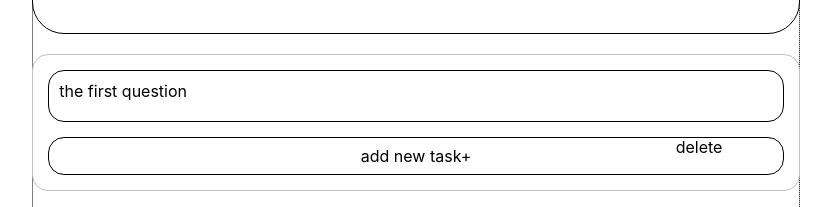
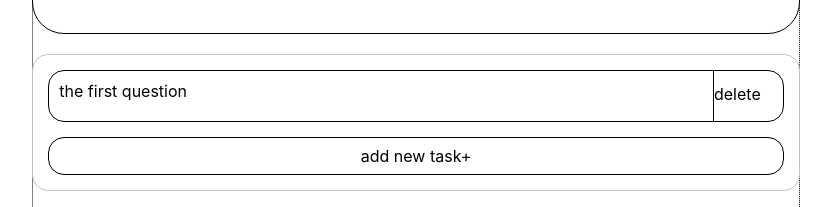
Before and after one commit to rmit-s3712674-Sijie-Shi/chat-page, a React (Create React App) app: page /main in a window 1280 px wide. Shown: the part 190-397 px from the top of the page, without its empty margins (224-1055 px from the left). Built offline with nearby package versions, Linux system fonts and the light colour scheme.

Commit message:
add uuid, delete question function

```diff
--- a/package.json
+++ b/package.json
@@ -10,12 +10,14 @@
     "@types/node": "^16.18.23",
     "@types/react": "^18.0.37",
     "@types/react-dom": "^18.0.11",
+    "@types/uuid": "^9.0.2",
     "axios": "^1.4.0",
     "react": "^18.2.0",
     "react-dom": "^18.2.0",
     "react-router-dom": "^6.11.0",
     "react-scripts": "5.0.1",
     "typescript": "^4.9.5",
+    "uuid": "^9.0.0",
     "web-vitals": "^2.1.4"
   },
   "scripts": {
--- a/src/formpage/formContext.ts
+++ b/src/formpage/formContext.ts
@@ -1,24 +1,18 @@
 import React, { Dispatch } from "react";
 import { IForm, IQuestion } from "./form";
+import { v4 as uuidv4 } from 'uuid';
 
 export const formData:IForm = {
     id: "",
     title:"title",
     questions:[{
-        id: "0",
+        id: uuidv4(),
         description:"the first question",
         maxRate: 0,
         minRate: 0
     }],
     timestamp: 0,
     endtime:0
-}
-
-export const newQuestion: IQuestion ={
-    id: "0",
-    description:"the first question",
-    maxRate: 0,
-    minRate: 0
 }
 
 export const formReducer = (state: IForm, action:{type: string, title?: string, question?:IQuestion}): IForm => {
@@ -30,7 +24,15 @@ export const formReducer = (state: IForm, action:{type: string, title?: string,
             }
             return state
         case "addQuestion":
+            if(state.questions) {
+                const newQuestion:IQuestion = {
+                    id: uuidv4(),
+                    description:"the first question",
+                    maxRate: 0,
+                    minRate: 0
+                }
                 state.questions = state.questions? [...state.questions, newQuestion] : [newQuestion]
+            }
             console.log(state)
             return state
         case "editQuestion":
@@ -43,6 +45,14 @@ export const formReducer = (state: IForm, action:{type: string, title?: string,
                 }) : state.questions = [action.question]
             }
             return state
+            case "deleteQuestion":
+                if(action.question) {
+                    state.questions ? state.questions = state.questions.filter((res) => {
+                        return res.id !== action.question?.id
+                    }) : state.questions = []
+                }
+                console.log(state)
+                return state
         default:
             return state
     }
--- a/src/formpage/questions/question.module.css
+++ b/src/formpage/questions/question.module.css
@@ -12,9 +12,20 @@
     margin: 2%;
 }
 
-.delete {
+.deleteContainer {
     position: absolute;
-    right: 10%;
+    border-left: 1px black solid;
+    height: 100%;
+    right: 5%;
+    top: 0%;
+    cursor: pointer;
+}
+.deleteContainer:hover {
+    background-color: #ff9292;
+}
+
+.delete{
+    padding-top:30%;
 }
 
 .addNewTask {
--- a/src/formpage/questions/question.tsx
+++ b/src/formpage/questions/question.tsx
@@ -3,9 +3,9 @@ import styles from "./question.module.css"
 import { IQuestion } from "../form";
 import { FormContext } from "../formContext";
 
-const Question = ()=> {
+const Question = () => {
     const { formState, setFormState } = useContext(FormContext)
-    const [questions, setQuestions] = useState<IQuestion[]|null>()
+    const [questions, setQuestions] = useState<IQuestion[] | null>()
     useEffect(() => {
         console.log(formState.questions)
         setQuestions(formState.questions)
@@ -13,24 +13,33 @@ const Question = ()=> {
 
 
     const addNewTask = useCallback(() => {
-        setFormState({type:"addQuestion"})
+        console.log('add')
+        setFormState({ type: "addQuestion" })
         setQuestions(prev => {
             prev = formState.questions ? [...formState.questions] : []
-            console.log(prev)
             return prev
         })
     }, [formState.questions, setFormState])
 
-    return(
+    const deleteTask = useCallback((q: IQuestion) => {
+        console.log('delete')
+        setFormState({ type: "deleteQuestion", question: q })
+        setQuestions(prev => {
+            prev = formState.questions ? [...formState.questions] : []
+            return prev
+        })
+    }, [formState.questions, setFormState])
+
+    return (
         <>
             <div>
-            {questions?.length? questions.map((q, index) => (
-                <>
-                <div className={styles.container}>
-                <div key={q.id + index} className={styles.question}>{q.description}</div>
-                <div className={styles.delete}>delete</div>
+                {questions?.length ? questions.map((q) => (
+                    <div className={styles.container} key={q.id}>
+                        <div className={styles.question}>{q.description}</div>
+                        <div className={styles.deleteContainer}>
+                            <div className={styles.delete} onClick={() => deleteTask(q)}>delete</div>
                         </div>
-                </>
+                    </div>
                 )) : <div className={styles.noTask}>No task here, please add a new one</div>}
             </div>
             <div className={styles.addNewTask} onClick={() => addNewTask()}>
```
Also changed, not shown: 1 other file (tests, documents, lock files or other folders). Lines whose indentation alone changed are shown as unchanged.
